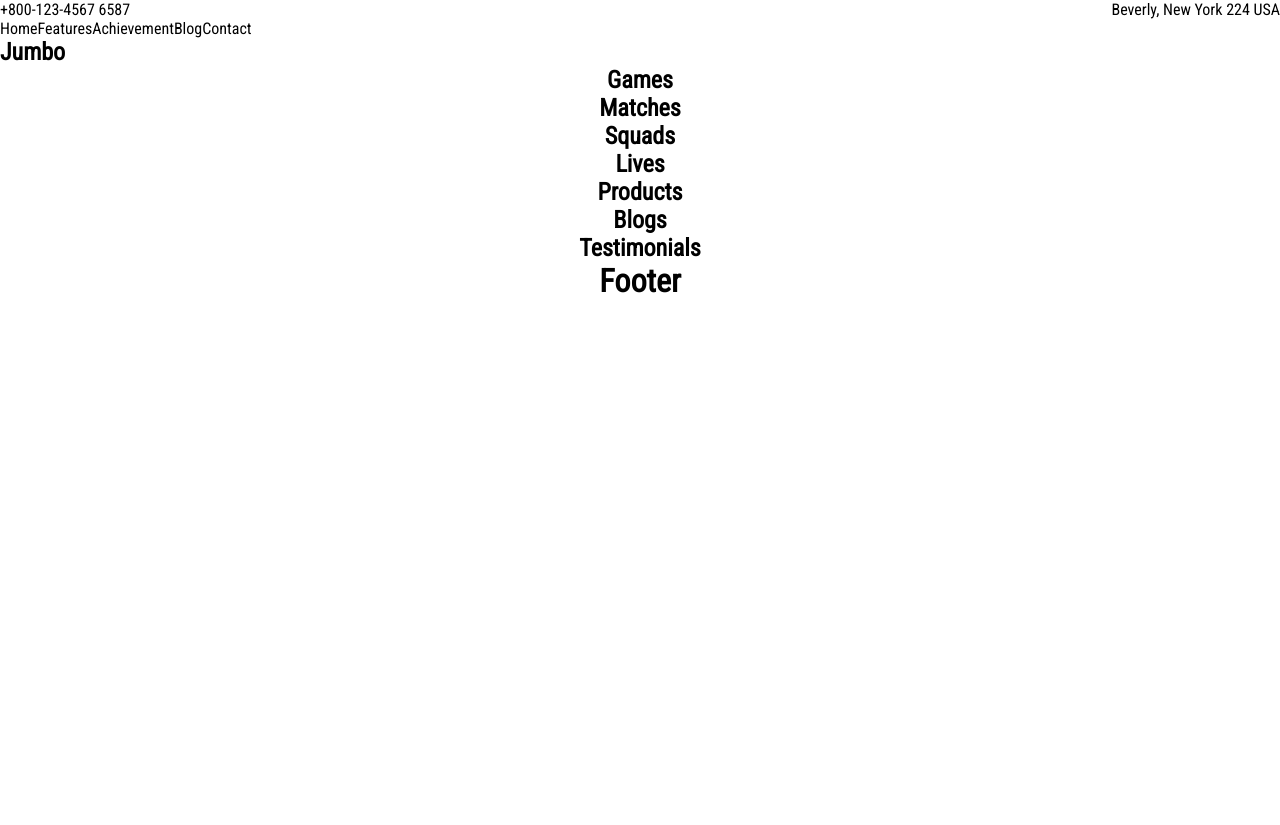
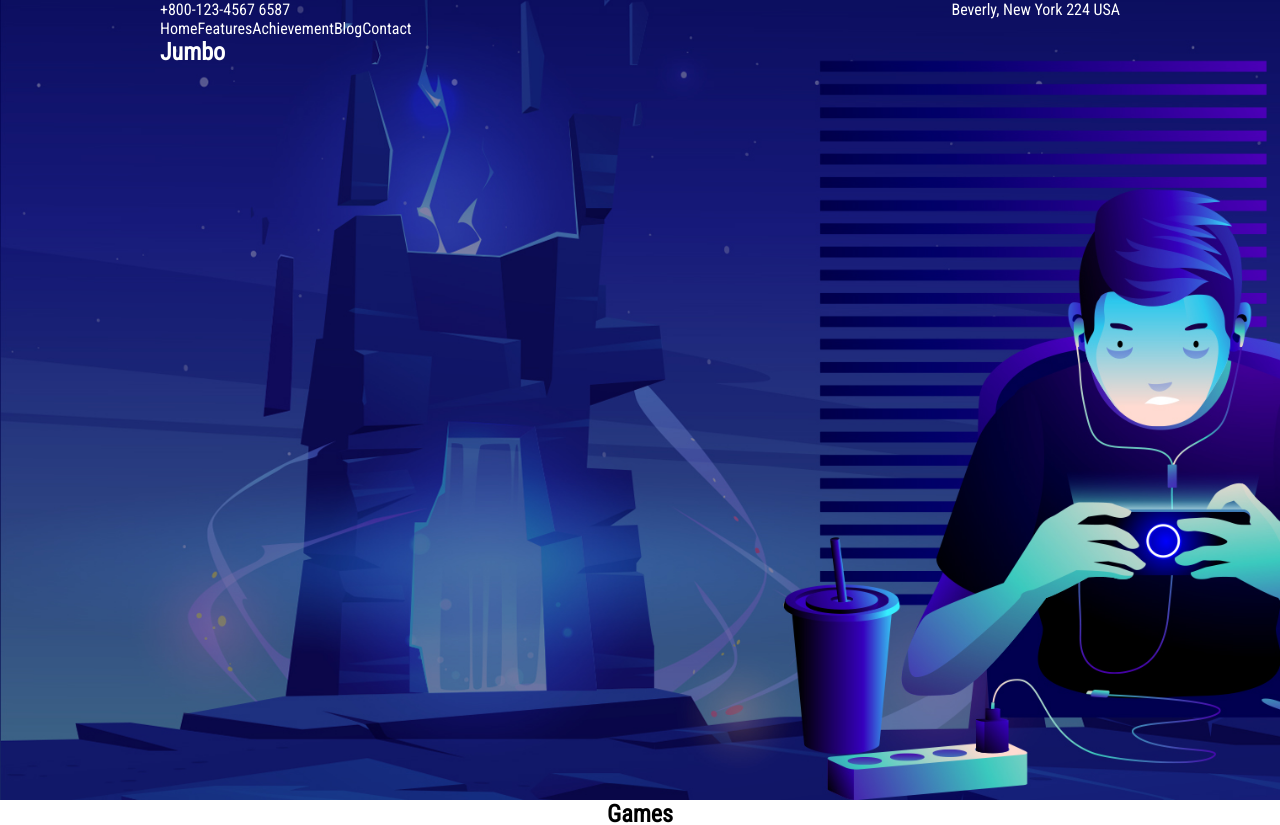
Before and after one commit to ManuelBravaccini/proj-html-vuejs, a Vue app: page / in a window 1280 px wide. Shown: the top 825 px of the page. Before the commit the page ends 800 px from the top, so only its background shows below. Built offline with nearby package versions, Linux system fonts and the light colour scheme.

Commit message:
Fixed background image of AppJumbo

```diff
--- a/src/components/AppJumbo/AppJumbo.vue
+++ b/src/components/AppJumbo/AppJumbo.vue
@@ -13,8 +13,7 @@ export default {
 </script>
 
 <template>
-    <div class="back">
-
+    <div class="background">
         <div class="container">
             <section class="jumbo">
                 <AppHeader />
```
